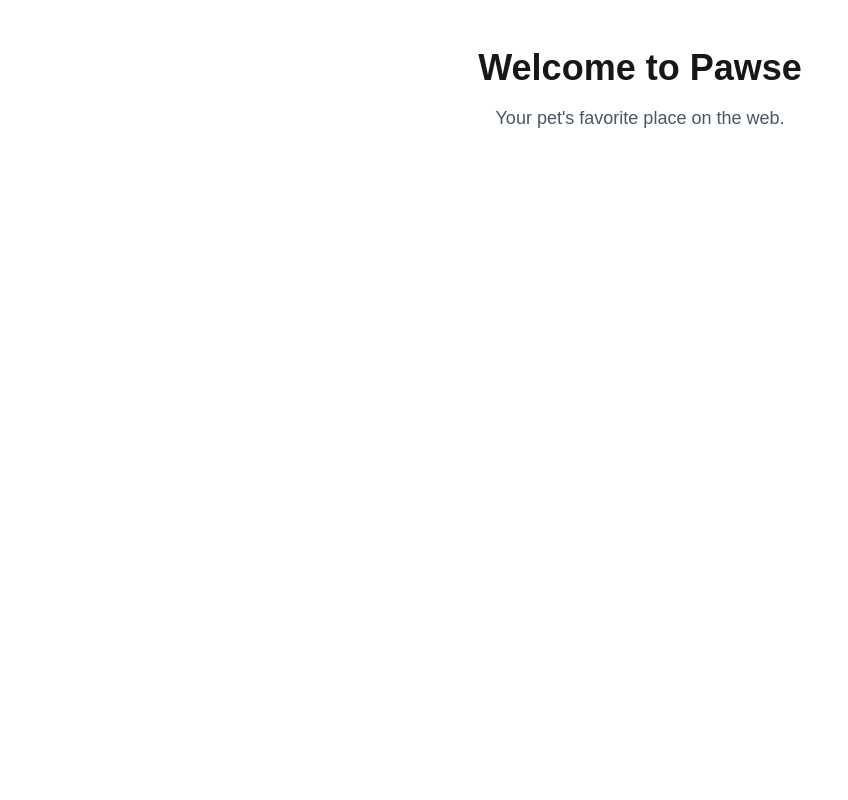
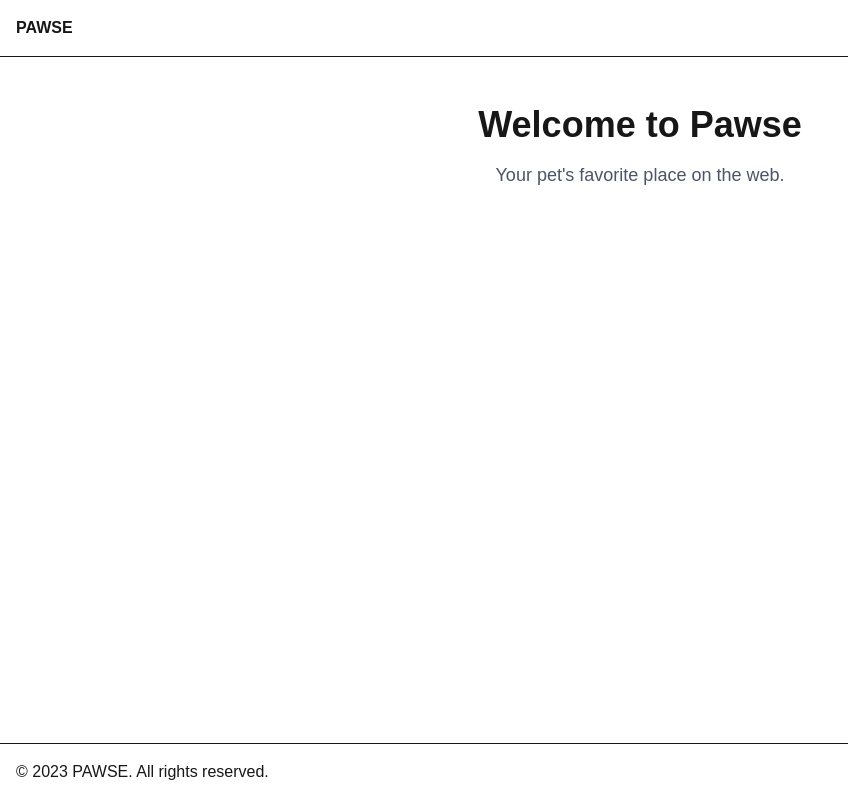
Before and after one commit to jjobligado/pawse-website, a Next.js app: page / in a window 1280 px wide. Shown: the whole page, without its empty margins (0-848 px from the left). Built offline with nearby package versions, Linux system fonts and the light colour scheme.

Commit message:
correct capitalization in layout

```diff
--- a/app/layout.tsx
+++ b/app/layout.tsx
@@ -1,8 +1,8 @@
 import type { Metadata } from "next";
 import { Geist, Geist_Mono } from "next/font/google";
 import "./globals.css";
-import header from "@/components/header";
-import footer from "@/components/footer";
+import Header from "@/components/header";
+import Footer from "@/components/footer";
 
 const geistSans = Geist({
   variable: "--font-geist-sans",
@@ -26,9 +26,9 @@ export default function RootLayout({ children }: LayoutProps<"/">) {
       className={`${geistSans.variable} ${geistMono.variable} h-full antialiased`}
     >
       <body className="min-h-full flex flex-col">
-        <header />
+        <Header />
         <main className="flex-1">{children}</main>
-        <footer />
+        <Footer />
       </body>
     </html>
   );
--- a/components/header.tsx
+++ b/components/header.tsx
@@ -0,0 +1,7 @@
+export default function header() {
+    return (
+        <header className="p-4 border-b flex justify-between">
+            <div className="font-bold">PAWSE</div>
+        </header>
+    )
+}
```
